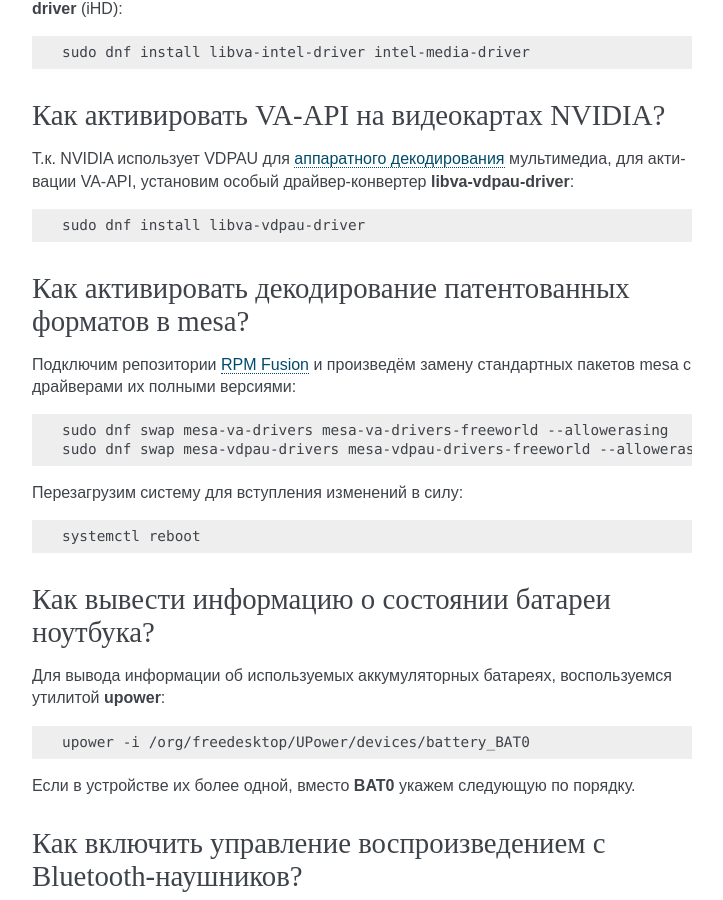
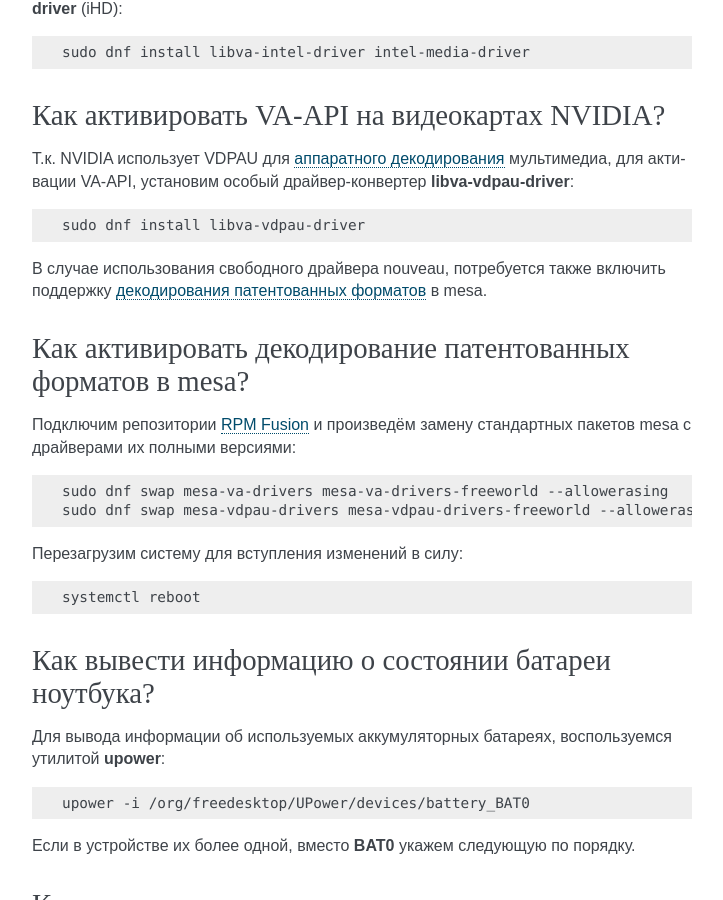
Before and after one commit to RussianFedora/FAQ, a Sphinx documentation site: the page built from source/hardware.rst, in a window 1280 px wide and 900 px high, scrolled down 26132 px. Shown: the whole window, without its empty margins (388-1111 px from the left). Built offline with Sphinx 7.4.7, drawn with Linux system fonts in a browser that asks for light colours; comment, search, counter and statistics services are not loaded.

Commit message:
Updated vaapi-nvidia question.

```diff
--- a/source/hardware.rst
+++ b/source/hardware.rst
@@ -1460,6 +1460,8 @@ ICC профиль можно получить либо на сайте прои
 
     sudo dnf install libva-vdpau-driver
 
+В случае использования свободного драйвера nouveau, потребуется также включить поддержку :ref:`декодирования патентованных форматов <video-hwaccel>` в mesa.
+
 .. index:: hardware acceleration, vaapi, amd, nouveau, mesa
 .. _mesa-freeworld:
 
```
